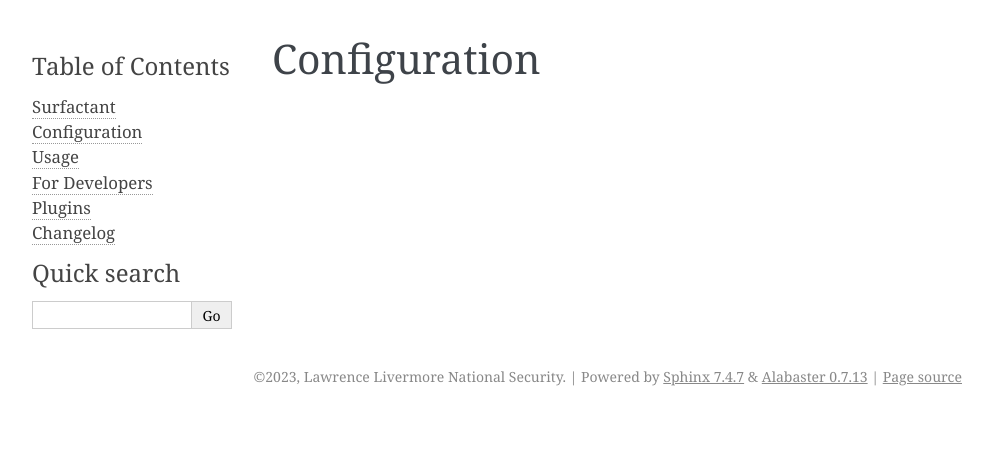
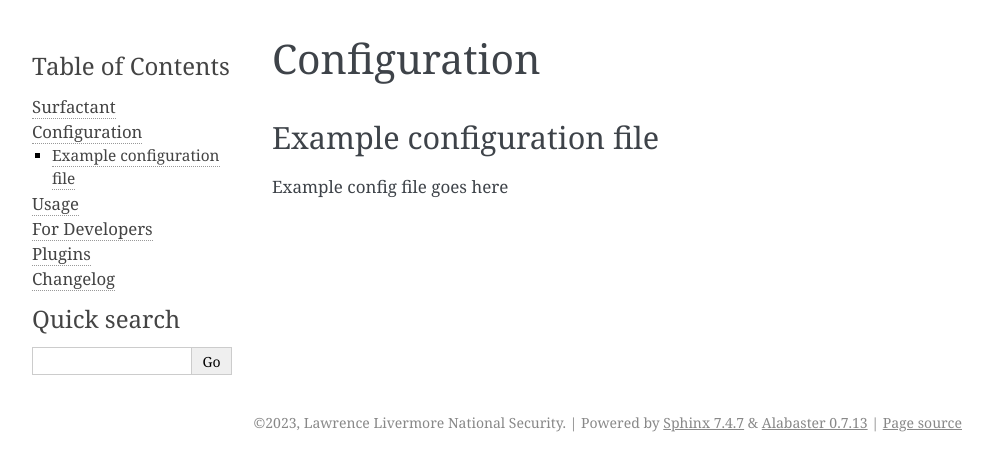
Before and after one commit to LLNL/Surfactant, a Sphinx documentation site: the page built from docs/config.md, in a window 1280 px wide. Shown: the top 471 px of the page, without its empty margins (148-1141 px from the left). Built offline with Sphinx 7.4.7, drawn with Linux system fonts in a browser that asks for light colours.

Commit message:
Testing eval-rst headers

````diff
--- a/docs/config.md
+++ b/docs/config.md
@@ -1 +1,8 @@
 # Configuration
+
+```{eval-rst}
+Example configuration file
+--------------------------
+```
+
+Example config file goes here
````
